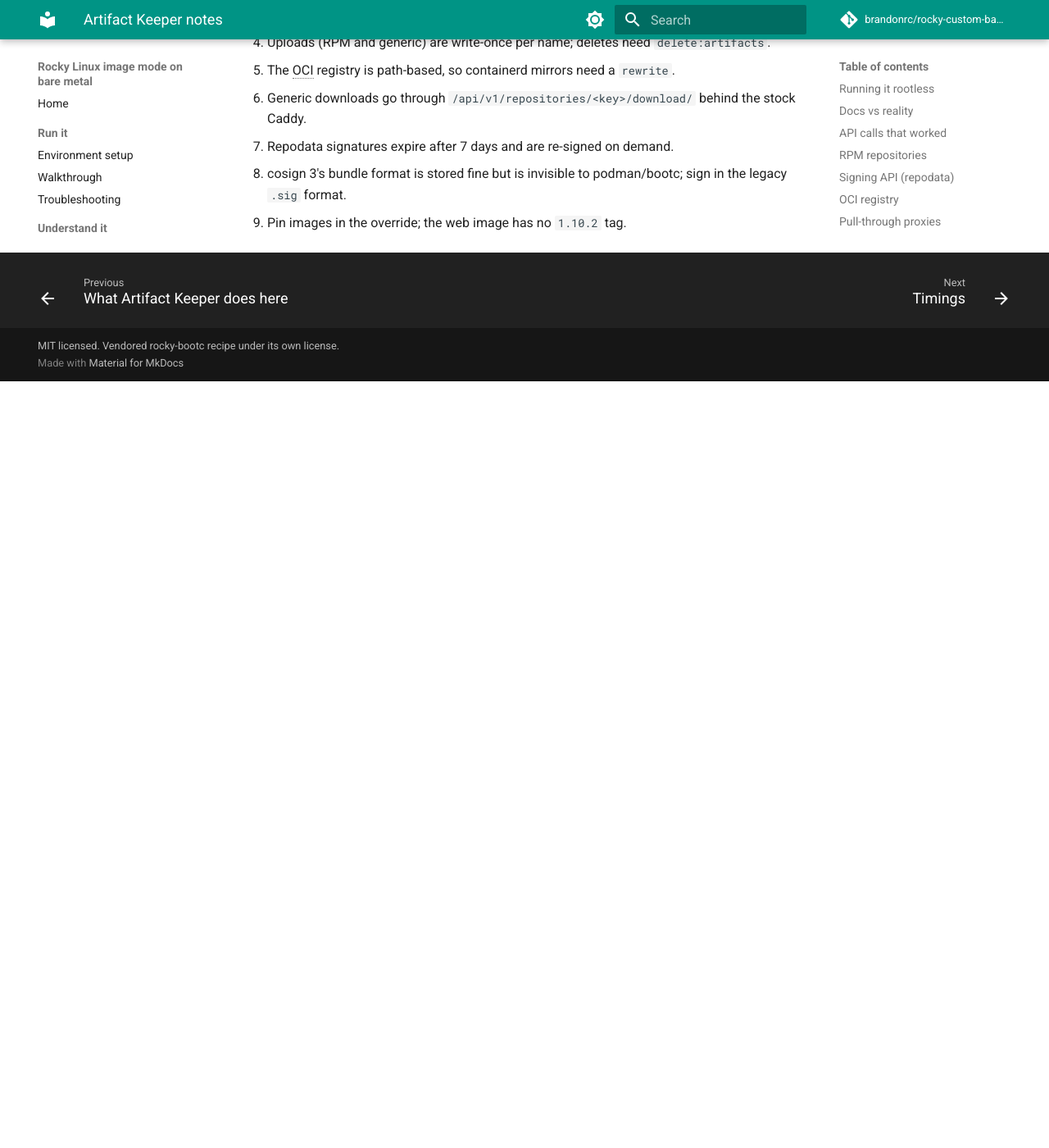
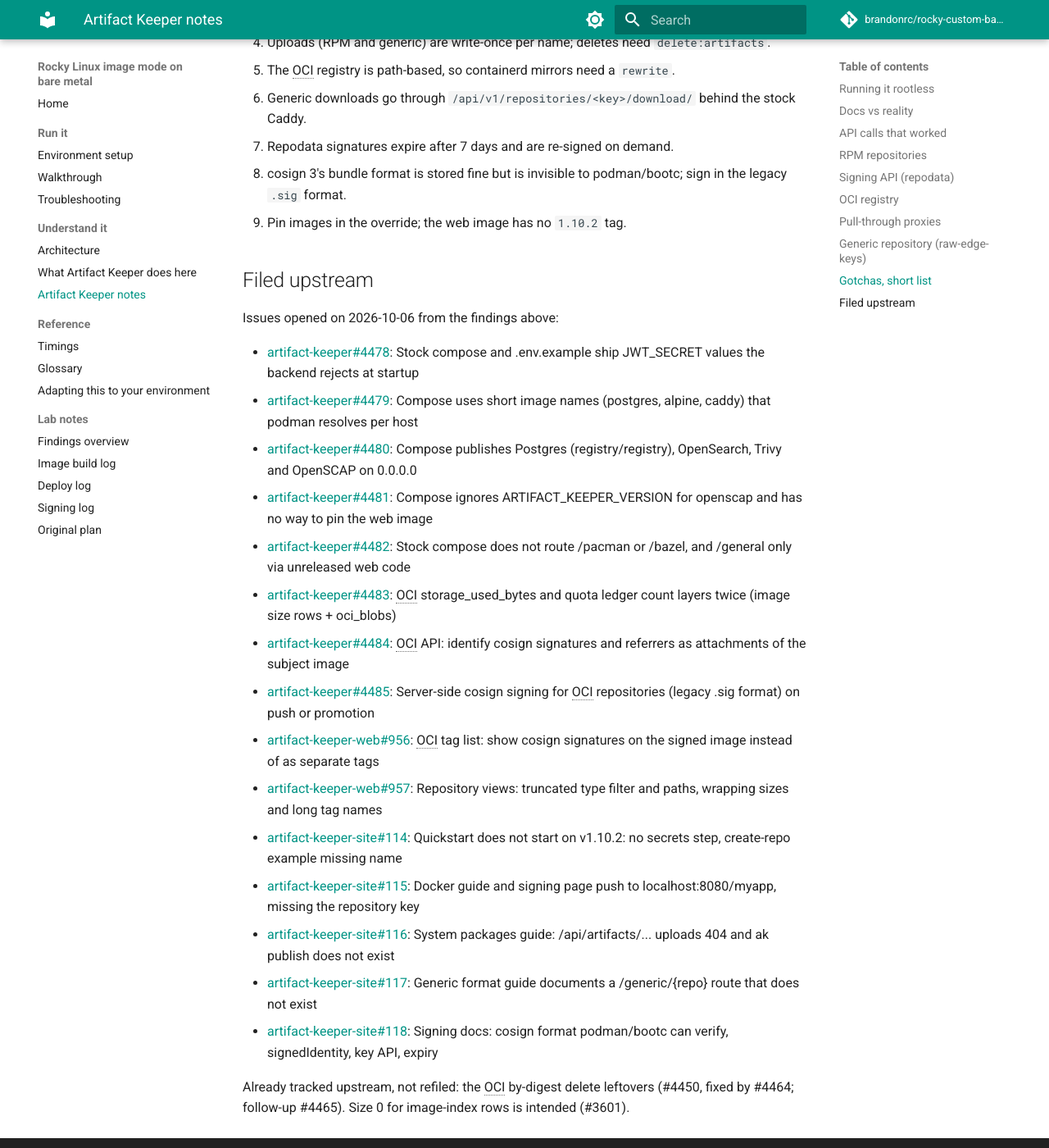
Before and after one commit to brandonrc/rocky-custom-baremetal-deployment, an MkDocs documentation site: the page built from docs/artifact-keeper-notes.md, in a window 1280 px wide and 1400 px high, scrolled down 5444 px. Shown: the whole window at 82% size. Built offline with MkDocs 1.6.1 and Material for MkDocs 9.7.7, drawn with Linux system fonts in a browser that asks for light colours; comment, search, counter and statistics services are not loaded; before the commit the page ends 5909 px from its top, so only the background shows below that.

Commit message:
Artifact Keeper notes: list the issues filed upstream

```diff
--- a/docs/artifact-keeper-notes.md
+++ b/docs/artifact-keeper-notes.md
@@ -187,3 +187,26 @@ Afterwards AK serves `repodata/repomd.xml.asc` (`application/pgp-signature`) and
 8. cosign 3's bundle format is stored fine but is invisible to podman/bootc; sign in the
    legacy `.sig` format.
 9. Pin images in the override; the web image has no `1.10.2` tag.
+
+## Filed upstream
+
+Issues opened on 2026-10-06 from the findings above:
+
+- [artifact-keeper#4478](https://github.com/artifact-keeper/artifact-keeper/issues/4478): Stock compose and .env.example ship JWT_SECRET values the backend rejects at startup
+- [artifact-keeper#4479](https://github.com/artifact-keeper/artifact-keeper/issues/4479): Compose uses short image names (postgres, alpine, caddy) that podman resolves per host
+- [artifact-keeper#4480](https://github.com/artifact-keeper/artifact-keeper/issues/4480): Compose publishes Postgres (registry/registry), OpenSearch, Trivy and OpenSCAP on 0.0.0.0
+- [artifact-keeper#4481](https://github.com/artifact-keeper/artifact-keeper/issues/4481): Compose ignores ARTIFACT_KEEPER_VERSION for openscap and has no way to pin the web image
+- [artifact-keeper#4482](https://github.com/artifact-keeper/artifact-keeper/issues/4482): Stock compose does not route /pacman or /bazel, and /general only via unreleased web code
+- [artifact-keeper#4483](https://github.com/artifact-keeper/artifact-keeper/issues/4483): OCI storage_used_bytes and quota ledger count layers twice (image size rows + oci_blobs)
+- [artifact-keeper#4484](https://github.com/artifact-keeper/artifact-keeper/issues/4484): OCI API: identify cosign signatures and referrers as attachments of the subject image
+- [artifact-keeper#4485](https://github.com/artifact-keeper/artifact-keeper/issues/4485): Server-side cosign signing for OCI repositories (legacy .sig format) on push or promotion
+- [artifact-keeper-web#956](https://github.com/artifact-keeper/artifact-keeper-web/issues/956): OCI tag list: show cosign signatures on the signed image instead of as separate tags
+- [artifact-keeper-web#957](https://github.com/artifact-keeper/artifact-keeper-web/issues/957): Repository views: truncated type filter and paths, wrapping sizes and long tag names
+- [artifact-keeper-site#114](https://github.com/artifact-keeper/artifact-keeper-site/issues/114): Quickstart does not start on v1.10.2: no secrets step, create-repo example missing name
+- [artifact-keeper-site#115](https://github.com/artifact-keeper/artifact-keeper-site/issues/115): Docker guide and signing page push to localhost:8080/myapp, missing the repository key
+- [artifact-keeper-site#116](https://github.com/artifact-keeper/artifact-keeper-site/issues/116): System packages guide: /api/artifacts/... uploads 404 and ak publish does not exist
+- [artifact-keeper-site#117](https://github.com/artifact-keeper/artifact-keeper-site/issues/117): Generic format guide documents a /generic/{repo} route that does not exist
+- [artifact-keeper-site#118](https://github.com/artifact-keeper/artifact-keeper-site/issues/118): Signing docs: cosign format podman/bootc can verify, signedIdentity, key API, expiry
+
+Already tracked upstream, not refiled: the OCI by-digest delete leftovers (#4450, fixed by #4464;
+follow-up #4465). Size 0 for image-index rows is intended (#3601).
```
